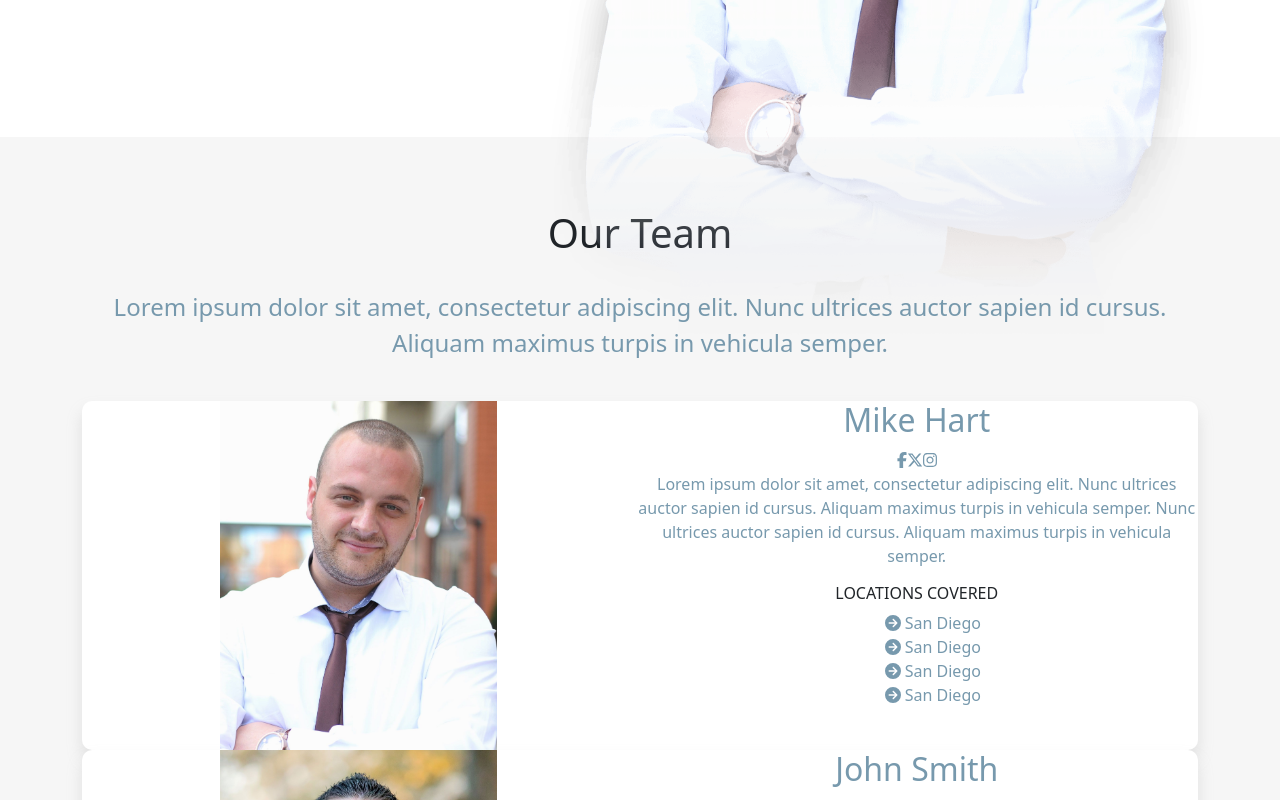
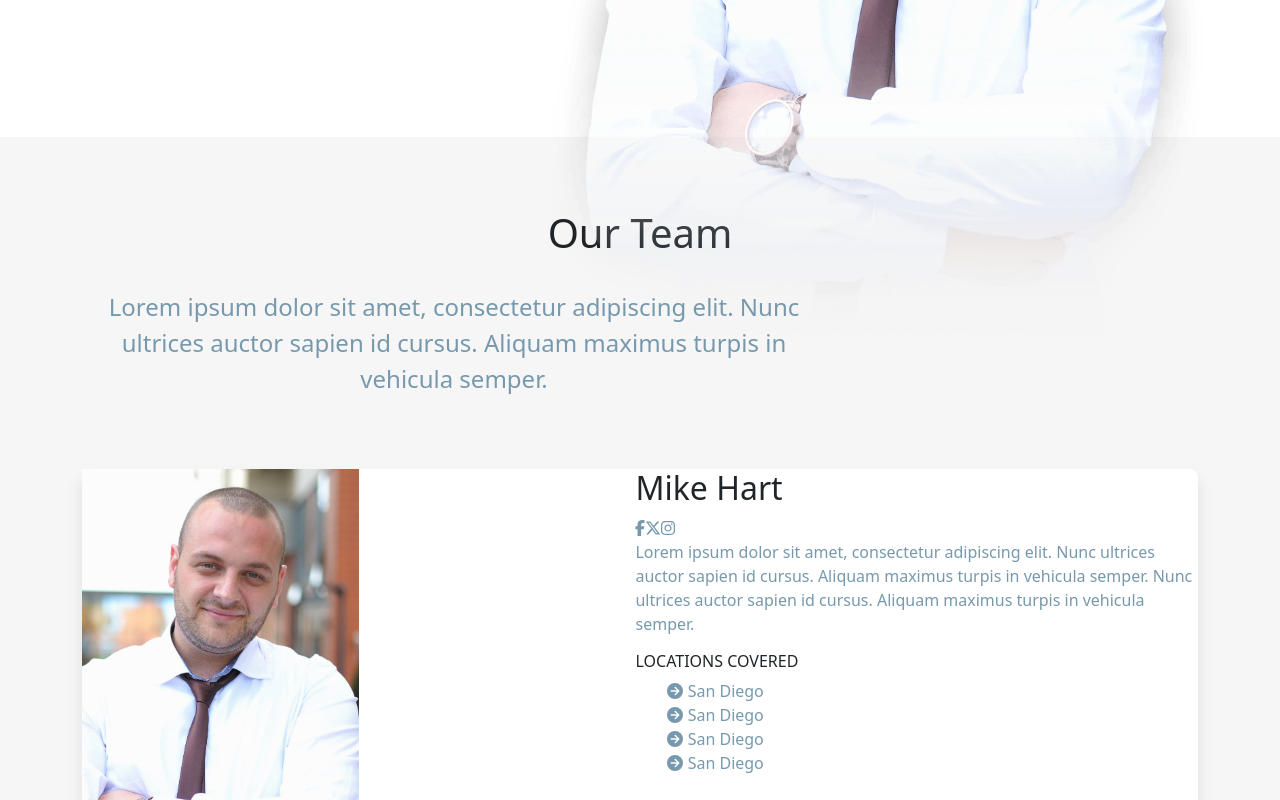
Before and after one commit to MiriamPecora/proj-html-vuejs, a Vue app: page /about in a window 1280 px wide. Shown: the part 820-1620 px from the top of the page. Built offline with nearby package versions, Linux system fonts and the light colour scheme.

Commit message:
[UPD] upd style card and about

```diff
--- a/src/components/AppCard.vue
+++ b/src/components/AppCard.vue
@@ -40,7 +40,7 @@ export default {
         <img :src="imageUrl" :alt="this.name">
     </div>
     <div>
-        <h2>{{ name }}</h2>
+        <h2 class="text-dark">{{ name }}</h2>
         <span>
             <font-awesome-icon icon="fa-brands fa-facebook-f"/>
             <font-awesome-icon icon="fa-brands fa-x-twitter"/>
--- a/src/pages/PageAbout.vue
+++ b/src/pages/PageAbout.vue
@@ -47,11 +47,11 @@ export default {
      </section>
      <!-- card section -->
      <section id="instructors-section">
-        <div class="container text-center py-5">
-            <h1 class="text-dark pt-4">Our Team</h1>
-            <p class="fs-4 py-4">Lorem ipsum dolor sit amet, consectetur adipiscing elit. Nunc ultrices auctor sapien id cursus. Aliquam maximus turpis in vehicula semper.</p>
+        <div class="container py-5">
+            <h1 class="text-dark text-center pt-4">Our Team</h1>
+            <p class="col-8 text-center fs-4 py-4">Lorem ipsum dolor sit amet, consectetur adipiscing elit. Nunc ultrices auctor sapien id cursus. Aliquam maximus turpis in vehicula semper.</p>
             <!-- AppCard component  -->
-            <AppCard class="d-flex" v-for="(instructor, index) in store.instructors" :image-path="instructor.picture.about" :name="instructor.name"
+            <AppCard class="d-flex my-5 rounded-3" v-for="(instructor, index) in store.instructors" :image-path="instructor.picture.about" :name="instructor.name"
             :description="instructor.description" :locations="instructor.locations[0]"/>
         </div>
     </section>
```
